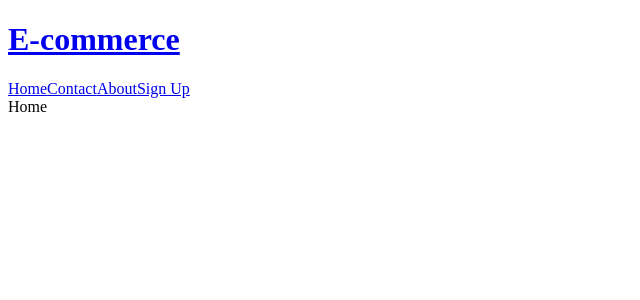
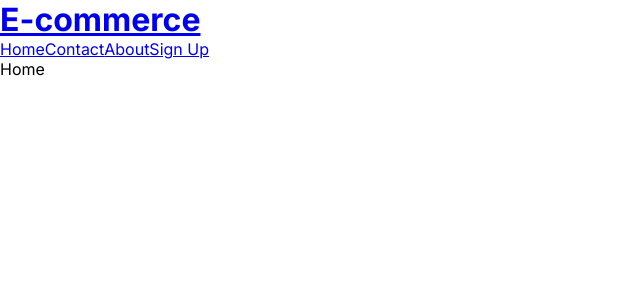
Before and after one commit to Stassi4ok/e-commerce, a React (Vite) app: page / in a window 1280 px wide. Shown: the top 300 px of the page, without its empty margins (0-640 px from the left). Built offline with nearby package versions, Linux system fonts and the light colour scheme.

Commit message:
add global styles and typography definitions

```diff
--- a/src/App.css
+++ b/src/App.css
@@ -0,0 +1,30 @@
+
+:root{
+    /* COLORS */
+    --clr-primary1: #FFFFFF;
+    --clr-primary2: #363738;
+    --clr-primary3: #000000;
+    --clr-secondary: #F5F5F5;
+    --clr-secondary1: #FEFAF1;
+    --clr-secondary2: #DB4444;
+    --clr-secondary3: #00FF66;
+    --clr-background:var(--clr-primary1);
+    --clr-text: #FAFAFA;
+    --clr-text1: #7D8184;
+    --clr-text2: var(--clr-primary3);
+    --clr-button:var(--clr-primary3);
+    --clr-button1:var(--clr-secondary3);
+    --clr-button2:var(--clr-secondary2);
+    --clr-button2-hover: #E07575;
+    --clr-button-hover: #A0BCE0;
+
+
+    /* GAPS*/
+    --gap-xs: 4px;
+    --gap-sm: 8px;
+    --gap-md: 16px;
+    --gap-lg: 32px;
+    --gap-xl: 64px;
+
+
+}
--- a/src/App.jsx
+++ b/src/App.jsx
@@ -1,4 +1,5 @@
 import MyAppRouter from './router/index'
+import './App.css'
 function App() {
   return (
     <MyAppRouter />
--- a/src/index.css
+++ b/src/index.css
@@ -0,0 +1,11 @@
+@import url('https://fonts.googleapis.com/css2?family=Inter:ital,opsz,wght@0,14..32,100..900;1,14..32,100..900&display=swap');
+
+*{
+    margin:0;
+    padding:0;
+    box-sizing:border-box;
+}
+
+body{
+    font-family: "Inter", sans-serif;
+}
```
Also changed, not shown: src/css/tipographi.css (added, +56 -0 lines).
